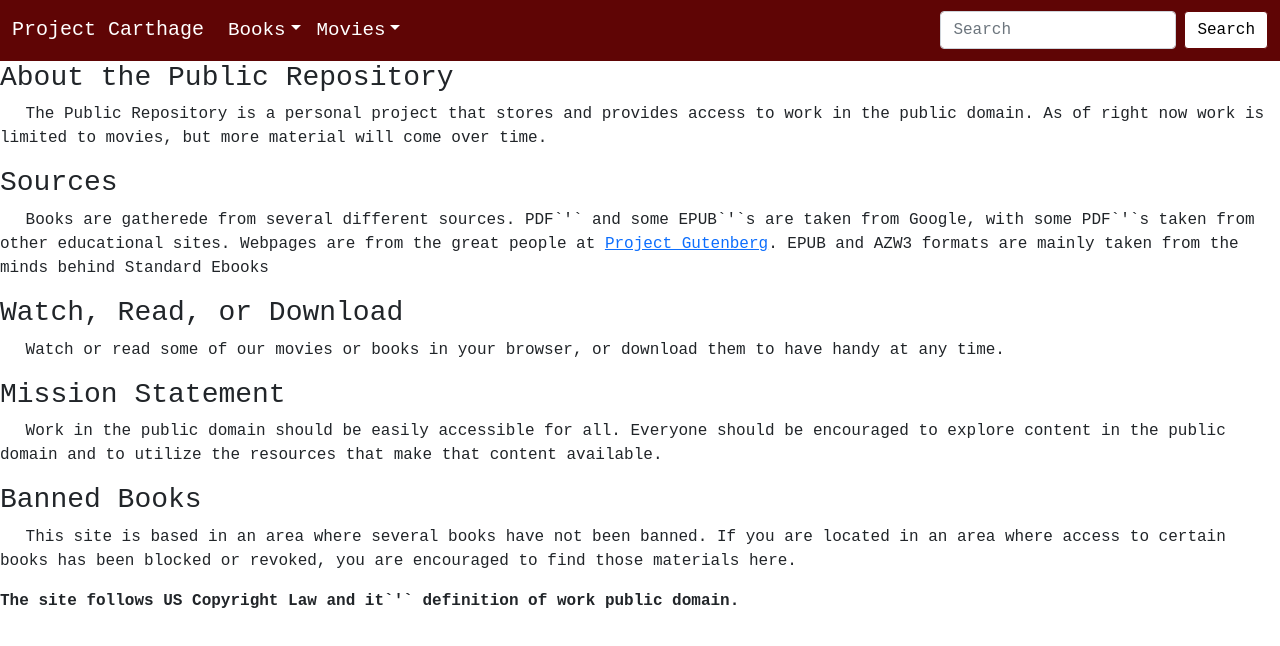
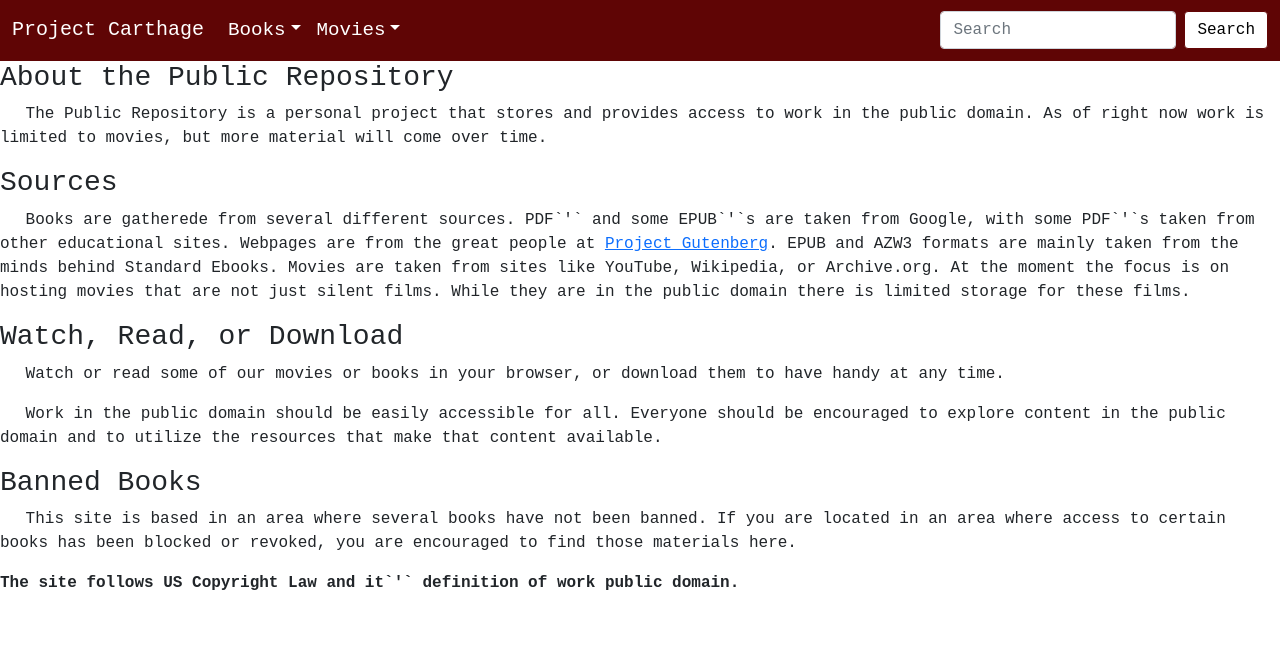
Before and after one commit to KHill96/project-carthage, a Next.js app: page /about in a window 1280 px wide. Shown: the top 646 px of the page. Built offline with nearby package versions, Linux system fonts and the light colour scheme.

Commit message:
Updated About page

```diff
--- a/pages/about.js
+++ b/pages/about.js
@@ -3,15 +3,16 @@ const About = () => {
 
         <div>
             <h3>About the Public Repository</h3>
-             <p> &emsp; The Public Repository is a personal project that stores and provides access to work in the public domain. As of right now work is limited to movies, but more material will come over time.</p>
-             <h3>Sources</h3>
-             <p> &emsp; Books are gatherede from several different sources. PDF`&apos;` and some EPUB`&apos;`s are taken from Google, with some PDF`&apos;`s taken from other educational sites.
-                Webpages are from the great people at <a href="www.gutenberg.org">Project Gutenberg</a>. EPUB and AZW3 formats are mainly taken from the minds behind <a>Standard Ebooks</a> </p>
+            <p> &emsp; The Public Repository is a personal project that stores and provides access to work in the public domain. As of right now work is limited to movies, but more material will come over time.</p>
+            <h3>Sources</h3>
+            <p> &emsp; Books are gatherede from several different sources. PDF`&apos;` and some EPUB`&apos;`s are taken from Google, with some PDF`&apos;`s taken from other educational sites.
+            Webpages are from the great people at <a href="www.gutenberg.org">Project Gutenberg</a>. EPUB and AZW3 formats are mainly taken from the minds behind <a>Standard Ebooks</a>.
+            Movies are taken from sites like YouTube, Wikipedia, or Archive.org. At the moment the focus is on hosting movies that are not just silent films. While they are in the public domain there is limited storage for these films.
+            </p>
 
 
             <h3> Watch, Read, or Download</h3>
             <p> &emsp; Watch or read some of our movies or books in your browser, or download them to have handy at any time.</p>
-            <h3>Mission Statement</h3>
             <p> &emsp; Work in the public domain should be easily accessible for all. Everyone should be encouraged to explore content in the public domain and to utilize the resources that make that content available. </p>
             <h3>Banned Books</h3>
             <p> &emsp; This site is based in an area where several books have not been banned. If you are located in an area where access to certain books has been blocked or revoked, you are encouraged to find those materials here. </p>
```
